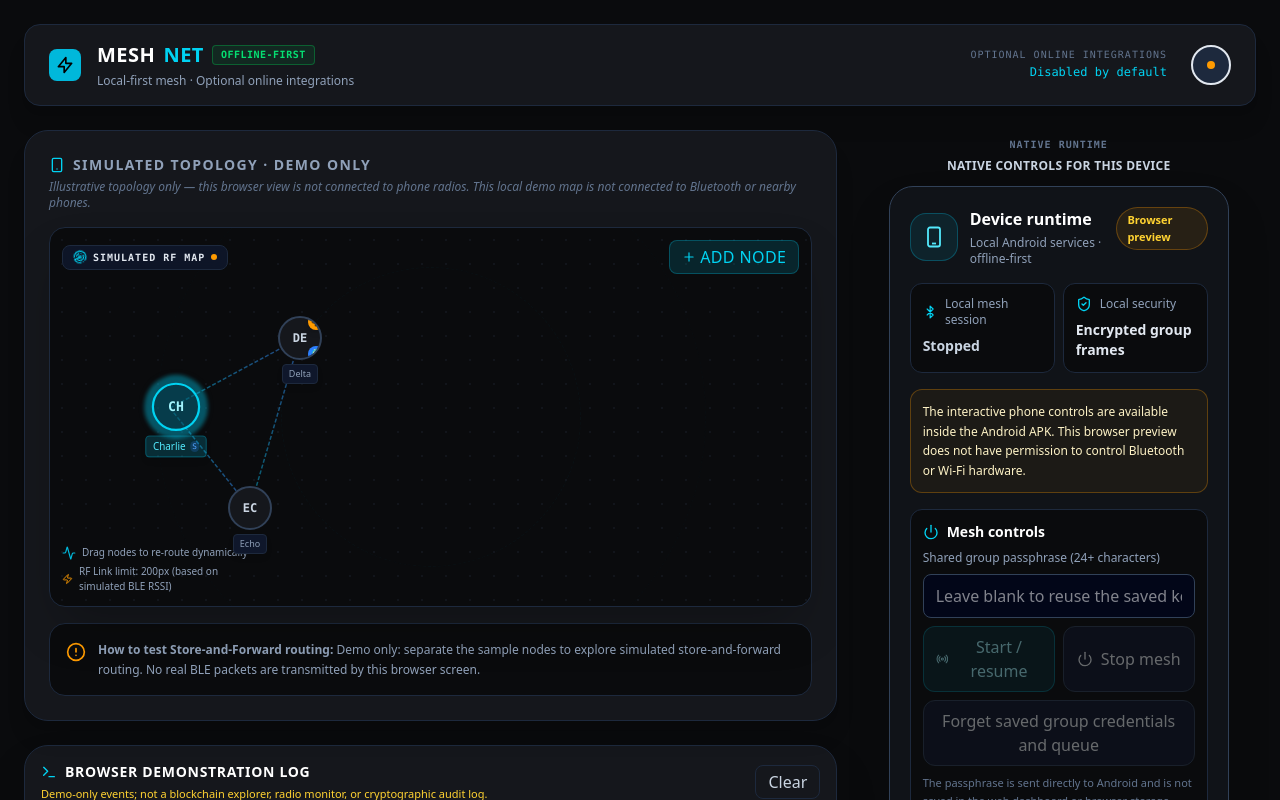
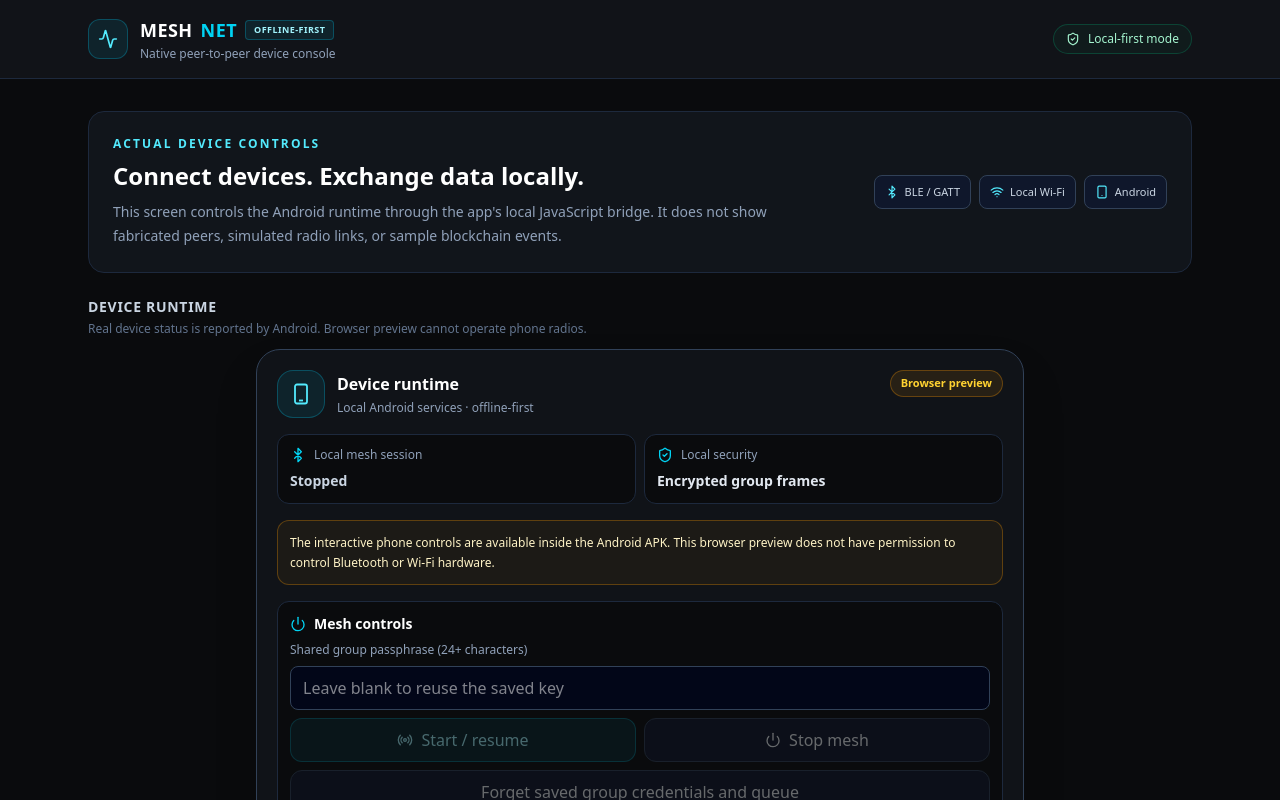
Before and after one commit to esi2ei/meshnet, a React (Vite) app: page / in a window 1280 px wide. Shown: the top 800 px of the page. Built offline with nearby package versions, Linux system fonts and the light colour scheme.

Commit message:
Replace simulated dashboard with native runtime console

```diff
--- a/src/App.tsx
+++ b/src/App.tsx
@@ -1,208 +1,106 @@
-import React, { useState } from 'react';
-import MeshSimulator from './components/MeshSimulator';
+import { Activity, Bluetooth, CheckCircle2, Code2, ShieldCheck, Smartphone, Wifi } from 'lucide-react';
 import PhoneWorkspace from './components/PhoneWorkspace';
-import SystemInfo from './components/SystemInfo';
-import CodeExporter from './components/CodeExporter';
-import { MeshNode, MeshMessage, BlockchainLog } from './types';
-import { Smartphone, HardDrive, AlertCircle } from 'lucide-react';
+
+const sourceAreas = [
+  {
+    title: 'Dashboard UI',
+    path: 'src/',
+    detail: 'React/Vite interface compiled locally and bundled into the Android APK.',
+  },
+  {
+    title: 'Android runtime',
+    path: 'mobile/app/src/main/',
+    detail: 'Native Kotlin services, BLE/GATT, Wi-Fi transports, storage, files, voice and wallet bridge.',
+  },
+  {
+    title: 'Android protocol tests',
+    path: 'mobile/app/src/androidTest/',
+    detail: 'Instrumentation tests for protocol and persistent-storage behavior.',
+  },
+];
 
 export default function App() {
-  const [nodes, setNodes] = useState<MeshNode[]>([
-    {
-      id: 'NODE-1',
-      username: 'Charlie',
-      avatar: '',
-      x: 120,
-      y: 180,
-      isSharingInternet: false,
-      pricePerMB: 0.12,
-      balanceUSDC: 15.00,
-      hasInternet: false,
-      batteryPercentage: 88,
-      isOnline: true,
-      publicKey: 'pub_key_charlie_z89Ed32',
-      preKeyId: 2130,
-      ephemeralKey: 'eph_charlie_k99d'
-    },
-    {
-      id: 'NODE-2',
-      username: 'Delta',
-      avatar: '',
-      x: 250,
-      y: 110,
-      isSharingInternet: true, // Delta shares high-speed cell cellular!
-      pricePerMB: 0.15,
-      balanceUSDC: 2.50,
-      hasInternet: true, // Directly online
-      batteryPercentage: 94,
-      isOnline: true,
-      publicKey: 'pub_key_delta_a34Bc89',
-      preKeyId: 9005,
-      ephemeralKey: 'eph_delta_m221'
-    },
-    {
-      id: 'NODE-3',
-      username: 'Echo',
-      avatar: '',
-      x: 200,
-      y: 280,
-      isSharingInternet: false,
-      pricePerMB: 0.10,
-      balanceUSDC: 4.00,
-      hasInternet: false,
-      batteryPercentage: 62,
-      isOnline: true,
-      publicKey: 'pub_key_echo_c77De90',
-      preKeyId: 5431,
-      ephemeralKey: 'eph_echo_v88b'
-    }
-  ]);
-
-  const [messages, setMessages] = useState<MeshMessage[]>([]);
-  const [activeNodeId, setActiveNodeId] = useState<string>('NODE-1');
-
-  // Multi-hop routing states that bridge simulator coordination with phone framing inputs
-  const [isSimulatingHop, setIsSimulatingHop] = useState(false);
-  const [simulatedPath, setSimulatedPath] = useState<string[]>([]);
-  const [currentHopNodeId, setCurrentHopNodeId] = useState<string | null>(null);
-
-  const [blockchainLogs, setBlockchainLogs] = useState<BlockchainLog[]>([]);
-
-  const handleAddBlockchainLog = (newLog: BlockchainLog) => {
-    setBlockchainLogs(prev => [...prev, newLog]);
-  };
-
-  const handleClearLogs = () => {
-    setBlockchainLogs([]);
-  };
-
   return (
-    <div className="min-h-screen bg-[#0A0B0D] text-slate-200 flex flex-col font-sans transition-all duration-300">
-
-      {/* Top Main Navigation HUD */}
-      <div className="p-3 pb-0 sm:p-6 sm:pb-0">
-        <header className="flex justify-between items-center bg-[#15171C] border border-slate-800 rounded-2xl px-4 py-4 shadow-xl sm:px-6">
-          <div className="flex items-center gap-4">
-            <div className="w-8 h-8 bg-cyan-500 rounded-lg flex items-center justify-center">
-              <svg className="w-5 h-5 text-black" fill="none" stroke="currentColor" viewBox="0 0 24 24">
-                <path strokeLinecap="round" strokeLinejoin="round" strokeWidth="2" d="M13 10V3L4 14h7v7l9-11h-7z" />
-              </svg>
+    <div className="min-h-screen bg-[#0A0B0D] text-slate-200">
+      <header className="border-b border-slate-800 bg-[#111318]">
+        <div className="mx-auto flex max-w-6xl items-center justify-between gap-4 px-4 py-4 sm:px-6">
+          <div className="flex min-w-0 items-center gap-3">
+            <div className="flex h-10 w-10 shrink-0 items-center justify-center rounded-xl border border-cyan-500/30 bg-cyan-500/10">
+              <Activity className="h-5 w-5 text-cyan-300" />
             </div>
-            <div>
-              <div className="text-xl font-display font-bold tracking-wide text-white flex items-center gap-2">
+            <div className="min-w-0">
+              <div className="flex flex-wrap items-center gap-2 text-lg font-bold tracking-wide text-white">
                 MESH<span className="text-cyan-400">NET</span>
-                <span className="px-2 py-0.5 bg-green-500/10 text-green-400 text-[10px] font-mono rounded border border-green-500/35 uppercase font-bold tracking-wider">
-                  OFFLINE-FIRST
+                <span className="rounded border border-cyan-500/30 bg-cyan-500/10 px-2 py-0.5 text-[9px] font-semibold uppercase tracking-wider text-cyan-200">
+                  Offline-first
                 </span>
               </div>
-              <p className="text-xs text-slate-400 mt-1 font-medium font-display">
-                Local-first mesh · Optional online integrations
-              </p>
+              <p className="mt-0.5 text-xs text-slate-400">Native peer-to-peer device console</p>
             </div>
           </div>
-          <div className="flex items-center gap-6">
-            <div className="hidden md:flex flex-col items-end">
-              <span className="text-[10px] text-slate-500 uppercase font-mono tracking-widest leading-none">Optional online integrations</span>
-              <span className="text-xs font-mono text-cyan-400 mt-1">Disabled by default</span>
-            </div>
-            <div className="w-10 h-10 rounded-full border-2 border-slate-705 bg-slate-800 flex items-center justify-center">
-              <div className="w-2 h-2 bg-amber-500 rounded-full"></div>
+          <div className="hidden items-center gap-2 rounded-full border border-emerald-500/25 bg-emerald-500/5 px-3 py-1.5 text-xs text-emerald-200 sm:flex">
+            <ShieldCheck className="h-3.5 w-3.5" />
+            Local-first mode
           </div>
         </div>
       </header>
-      </div>
 
-      {/* Primary Simulator Split Pane Board */}
-      <main className="flex-grow p-3 grid grid-cols-1 xl:grid-cols-12 gap-4 sm:p-6 sm:gap-6 max-w-[1700px] mx-auto w-full overflow-hidden">
-
-        {/* LEFT COLUMN: Visual Network Mesh Map & Protocol Logger logs (8 of 12 widths) */}
-        <div className="xl:col-span-8 flex flex-col gap-4 sm:gap-6 min-h-0">
-
-          {/* Node Topological Map Component */}
-          <div className="relative bg-[#15171C] border border-slate-800 rounded-3xl overflow-hidden p-6 shadow-xl">
-            <div className="mb-4">
-              <h2 className="text-sm font-semibold uppercase tracking-widest text-slate-400 flex items-center gap-2">
-                <Smartphone className="w-4 h-4 text-cyan-400" />
-                Simulated topology · demo only
-              </h2>
-              <p className="text-xs text-slate-500 mt-1 font-sans italic">
-                Illustrative topology only — this browser view is not connected to phone radios. This local demo map is not connected to Bluetooth or nearby phones.
+      <main className="mx-auto flex w-full max-w-6xl flex-col gap-6 px-4 py-6 sm:px-6 sm:py-8">
+        <section className="grid gap-4 rounded-2xl border border-slate-800 bg-[#11151B] p-5 sm:grid-cols-[1fr_auto] sm:items-center sm:p-6">
+          <div>
+            <p className="text-xs font-semibold uppercase tracking-[0.18em] text-cyan-300">Actual device controls</p>
+            <h1 className="mt-2 text-xl font-semibold text-white sm:text-2xl">Connect devices. Exchange data locally.</h1>
+            <p className="mt-2 max-w-2xl text-sm leading-6 text-slate-400">
+              This screen controls the Android runtime through the app's local JavaScript bridge.
+              It does not show fabricated peers, simulated radio links, or sample blockchain events.
             </p>
           </div>
+          <div className="flex flex-wrap gap-2 text-[11px] text-slate-300">
+            <span className="inline-flex items-center gap-1.5 rounded-lg border border-slate-700 bg-slate-900 px-2.5 py-2"><Bluetooth className="h-3.5 w-3.5 text-cyan-300" /> BLE / GATT</span>
+            <span className="inline-flex items-center gap-1.5 rounded-lg border border-slate-700 bg-slate-900 px-2.5 py-2"><Wifi className="h-3.5 w-3.5 text-cyan-300" /> Local Wi-Fi</span>
+            <span className="inline-flex items-center gap-1.5 rounded-lg border border-slate-700 bg-slate-900 px-2.5 py-2"><Smartphone className="h-3.5 w-3.5 text-cyan-300" /> Android</span>
+          </div>
+        </section>
 
-            <MeshSimulator
-              nodes={nodes}
-              onNodesUpdate={setNodes}
-              messages={messages}
-              onMessagesUpdate={setMessages}
-              activeNodeId={activeNodeId}
-              setActiveNodeId={setActiveNodeId}
-              isSimulatingHop={isSimulatingHop}
-              setIsSimulatingHop={setIsSimulatingHop}
-              simulatedPath={simulatedPath}
-              setSimulatedPath={setSimulatedPath}
-              currentHopNodeId={currentHopNodeId}
-              setCurrentHopNodeId={setCurrentHopNodeId}
-            />
-
-            {/* Instruction Callout for Simulation Mechanics */}
-            <div className="mt-4 flex gap-3 p-4 bg-[#0A0B0D] border border-slate-800 rounded-2xl text-xs text-slate-400 leading-relaxed">
-              <AlertCircle className="w-5 h-5 text-amber-500 shrink-0 mt-0.5" />
+        <section aria-labelledby="runtime-heading" className="space-y-3">
           <div>
-                <span className="font-semibold text-slate-205">How to test Store-and-Forward routing:</span> Demo only: separate the sample nodes to explore simulated store-and-forward routing. No real BLE packets are transmitted by this browser screen.
+            <h2 id="runtime-heading" className="text-sm font-semibold uppercase tracking-wider text-slate-300">Device runtime</h2>
+            <p className="mt-1 text-xs text-slate-500">Real device status is reported by Android. Browser preview cannot operate phone radios.</p>
           </div>
-            </div>
-          </div>
-
-          {/* Decentralized Smart Contract Ledger Console Logs and Signal Protocol explaining panel */}
-          <div className="flex-grow h-[350px] min-h-0">
-            <SystemInfo
-              logs={blockchainLogs}
-              onClearLogs={handleClearLogs}
-            />
-          </div>
-
-        </div>
-
-        {/* Native Android controls are live only inside the packaged APK. */}
-        <div className="xl:col-span-4 flex justify-center w-full">
-          <div className="flex flex-col items-center w-full max-w-[340px]">
-
-            {/* Device status and native actions */}
-            <div className="mb-3 text-center">
-              <span className="text-[10px] font-bold uppercase text-slate-500 font-mono tracking-widest">
-                Native Runtime
-              </span>
-              <h2 className="text-xs font-semibold text-slate-300 mt-1 font-display uppercase tracking-wide">
-                Native controls for this device
-              </h2>
-            </div>
-
-            {/* Real native runtime panel, bridged to Android in the APK. */}
+          <div className="mx-auto w-full max-w-3xl">
             <PhoneWorkspace />
           </div>
+        </section>
+
+        <section aria-labelledby="source-heading" className="rounded-2xl border border-slate-800 bg-[#11151B] p-5 sm:p-6">
+          <div className="flex items-center gap-2">
+            <Code2 className="h-4 w-4 text-cyan-300" />
+            <h2 id="source-heading" className="text-sm font-semibold text-white">Source included in this project</h2>
           </div>
-
+          <p className="mt-2 max-w-3xl text-xs leading-5 text-slate-400">
+            The dashboard is built from the repository's source and packaged inside the APK.
+            Android functionality is implemented in native Kotlin source and compiled into the same APK.
+            The installed app does not load its dashboard or application code from a hosted website.
+          </p>
+          <ul className="mt-4 grid gap-3 sm:grid-cols-3">
+            {sourceAreas.map((area) => (
+              <li key={area.path} className="rounded-xl border border-slate-800 bg-[#0A0B0D] p-3">
+                <div className="flex items-center gap-2 text-xs font-semibold text-slate-200">
+                  <CheckCircle2 className="h-3.5 w-3.5 shrink-0 text-emerald-300" />
+                  {area.title}
+                </div>
+                <code className="mt-2 block break-all text-[11px] text-cyan-200">{area.path}</code>
+                <p className="mt-2 text-[11px] leading-5 text-slate-500">{area.detail}</p>
+              </li>
+            ))}
+          </ul>
+          <p className="mt-4 border-t border-slate-800 pt-3 text-[11px] leading-5 text-amber-200/80">
+            External network use is not part of local messaging. The optional Solana Devnet wallet flow is separate,
+            disabled by default, and requires an explicit user action and internet access. Cryptographic production
+            hardening and real-device interoperability still require separate validation.
+          </p>
+        </section>
       </main>
-
-      {/* FULL-WIDTH EXPANSION: Code Exporter view offering complete structural packages */}
-      <div className="px-3 pb-8 pt-3 sm:px-6 sm:pb-12 sm:pt-4 max-w-[1700px] mx-auto w-full">
-        <div className="bg-[#15171C] border border-slate-800 rounded-3xl overflow-hidden p-6 shadow-xl">
-          <div className="mb-4">
-            <h2 className="text-sm font-semibold uppercase tracking-widest text-slate-300 flex items-center gap-2">
-              <HardDrive className="w-4 h-4 text-cyan-400" />
-              Experimental Mobile Source Snippets (Not a Deployable App)
-            </h2>
-            <p className="text-xs text-slate-500 mt-1 font-sans">
-              These snippets are design references only. The native Android BLE prototype lives in mobile/; iOS, payment and production security are not implemented.
-            </p>
-          </div>
-
-          {/* Main Embeddable Code Exporter */}
-          <CodeExporter />
-        </div>
-      </div>
-
     </div>
   );
 }
```
Lines whose indentation alone changed are shown as unchanged.
